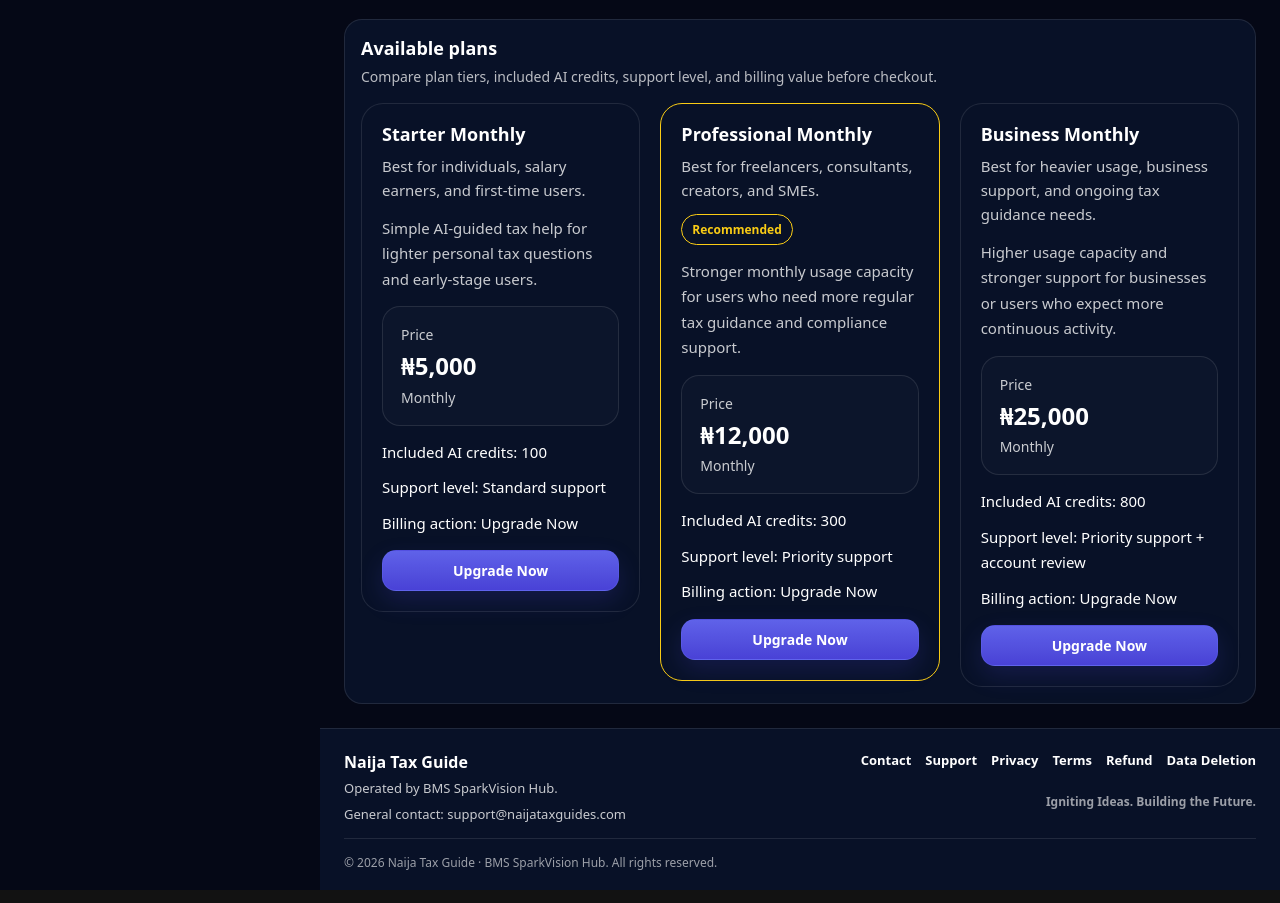
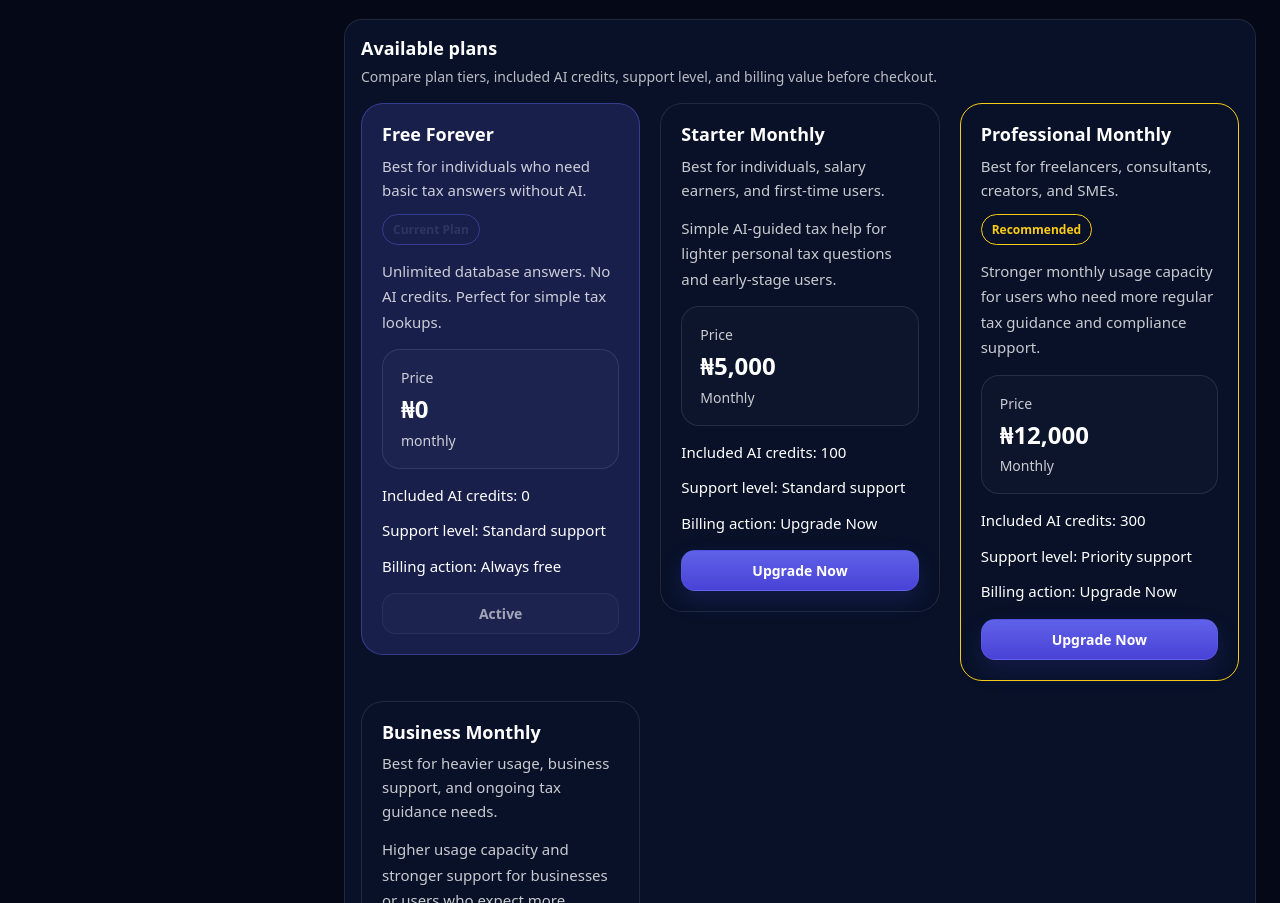
Before and after one commit to SirBM201/naija-tax-guide-frontend, a Next.js app: page /plans in a window 1280 px wide. Shown: the part 842-1745 px from the top of the page. Built offline with nearby package versions, Linux system fonts and the light colour scheme; no server answers; sample sign-in values are in the browser's storage.

Commit message:
Update page.tsx

```diff
--- a/app/plans/page.tsx
+++ b/app/plans/page.tsx
@@ -1,82 +1,142 @@
 "use client";
 
 import React, { useMemo, useState } from "react";
+
 import { useRouter } from "next/navigation";
+
 import AppShell, {
+
 shellButtonPrimary,
+
 shellButtonSecondary,
+
 } from "@/components/app-shell";
-import WorkspaceSectionCard from "@/components/workspace-section-card";
+
+import WorkspaceSectionCard from
+"@/components/workspace-section-card";
+
 import {
+
 Banner,
+
 MetricCard,
+
 formatCurrency,
+
 formatDate,
+
 } from "@/components/ui";
+
 import { CardsGrid, SectionStack } from "@/components/page-layout";
+
 import { useWorkspaceState } from "@/hooks/useWorkspaceState";
+
 import { buildWorkspaceAlerts } from "@/lib/workspace-alerts";
+
 import { useAuth } from "@/lib/auth";
+
 import { apiJson, isApiError } from "@/lib/api";
 
 type BillingCycle = "monthly" | "quarterly" | "yearly";
-type Tier = "starter" | "professional" | "business";
+
+type Tier = "free" | "starter" | "professional" | "business";
 
 type DisplayPlan = {
+
 code: string;
+
 tier: Tier;
+
 cycle: BillingCycle;
+
 name: string;
+
 audience: string;
+
 description: string;
+
 price: number;
+
 credits: number;
+
 support_level: string;
+
 recommended?: boolean;
+
 active?: boolean;
+
 };
 
 type ChangePlanResp = {
+
 ok?: boolean;
+
 action?: string;
+
 message?: string;
+
 authorization_url?: string;
+
 access_code?: string;
+
 reference?: string;
+
 error?: string;
+
 root_cause?: string;
+
 details?: unknown;
+
 fix?: string;
+
 target_plan?: unknown;
+
 subscription?: unknown;
+
 subscription_summary?: {
+
 current_plan_code?: string | null;
+
 pending_plan_code?: string | null;
+
 pending_starts_at?: string | null;
+
 has_pending_change?: boolean;
+
 is_active_now?: boolean;
+
 status?: string | null;
+
 };
+
 };
 
 type SafeSubscriptionSummary = {
+
 current_plan_code?: string | null;
+
 pending_plan_code?: string | null;
+
 pending_starts_at?: string | null;
+
 has_pending_change?: boolean;
+
 is_active_now?: boolean;
+
 status?: string | null;
+
 };
 
 const PLANS: DisplayPlan[] = [
+
+// Starter plans
 {
 code: "starter_monthly",
 tier: "starter",
 cycle: "monthly",
 name: "Starter Monthly",
 audience: "Best for individuals, salary earners, and first-time users.",
-    description:
-      "Simple AI-guided tax help for lighter personal tax questions and early-stage users.",
+description: "Simple AI-guided tax help for lighter personal tax questions and early-stage users.",
 price: 5000,
 credits: 100,
 support_level: "Standard support",
@@ -87,8 +147,7 @@
 cycle: "quarterly",
 name: "Starter Quarterly",
 audience: "Best for individuals, salary earners, and first-time users.",
-    description:
-      "Simple AI-guided tax help for lighter personal tax questions and early-stage users.",
+description: "Simple AI-guided tax help for lighter personal tax questions and early-stage users.",
 price: 14000,
 credits: 300,
 support_level: "Standard support",
@@ -99,20 +158,20 @@
 cycle: "yearly",
 name: "Starter Yearly",
 audience: "Best for individuals, salary earners, and first-time users.",
-    description:
-      "Simple AI-guided tax help for lighter personal tax questions and early-stage users.",
+description: "Simple AI-guided tax help for lighter personal tax questions and early-stage users.",
 price: 51000,
 credits: 1200,
 support_level: "Standard support",
 },
+
+// Professional plans
 {
 code: "professional_monthly",
 tier: "professional",
 cycle: "monthly",
 name: "Professional Monthly",
 audience: "Best for freelancers, consultants, creators, and SMEs.",
-    description:
-      "Stronger monthly usage capacity for users who need more regular tax guidance and compliance support.",
+description: "Stronger monthly usage capacity for users who need more regular tax guidance and compliance support.",
 price: 12000,
 credits: 300,
 support_level: "Priority support",
@@ -124,8 +183,7 @@
 cycle: "quarterly",
 name: "Professional Quarterly",
 audience: "Best for freelancers, consultants, creators, and SMEs.",
-    description:
-      "Stronger monthly usage capacity for users who need more regular tax guidance and compliance support.",
+description: "Stronger monthly usage capacity for users who need more regular tax guidance and compliance support.",
 price: 33600,
 credits: 900,
 support_level: "Priority support",
@@ -137,22 +195,21 @@
 cycle: "yearly",
 name: "Professional Yearly",
 audience: "Best for freelancers, consultants, creators, and SMEs.",
-    description:
-      "Stronger monthly usage capacity for users who need more regular tax guidance and compliance support.",
+description: "Stronger monthly usage capacity for users who need more regular tax guidance and compliance support.",
 price: 122400,
 credits: 3600,
 support_level: "Priority support",
 recommended: true,
 },
+
+// Business plans
 {
 code: "business_monthly",
 tier: "business",
 cycle: "monthly",
 name: "Business Monthly",
-    audience:
-      "Best for heavier usage, business support, and ongoing tax guidance needs.",
-    description:
-      "Higher usage capacity and stronger support for businesses or users who expect more continuous activity.",
+audience: "Best for heavier usage, business support, and ongoing tax guidance needs.",
+description: "Higher usage capacity and stronger support for businesses or users who expect more continuous activity.",
 price: 25000,
 credits: 800,
 support_level: "Priority support + account review",
@@ -162,10 +219,8 @@
 tier: "business",
 cycle: "quarterly",
 name: "Business Quarterly",
-    audience:
-      "Best for heavier usage, business support, and ongoing tax guidance needs.",
-    description:
-      "Higher usage capacity and stronger support for businesses or users who expect more continuous activity.",
+audience: "Best for heavier usage, business support, and ongoing tax guidance needs.",
+description: "Higher usage capacity and stronger support for businesses or users who expect more continuous activity.",
 price: 70000,
 credits: 2400,
 support_level: "Priority support + account review",
@@ -175,17 +230,16 @@
 tier: "business",
 cycle: "yearly",
 name: "Business Yearly",
-    audience:
-      "Best for heavier usage, business support, and ongoing tax guidance needs.",
-    description:
-      "Higher usage capacity and stronger support for businesses or users who expect more continuous activity.",
+audience: "Best for heavier usage, business support, and ongoing tax guidance needs.",
+description: "Higher usage capacity and stronger support for businesses or users who expect more continuous activity.",
 price: 255000,
 credits: 9600,
 support_level: "Priority support + account review",
 },
+
 ];
 
-function safeText(value: unknown, fallback = "—"): string {
+function safeText(value: unknown, fallback = "---"): string {
 if (typeof value === "string") {
 const clean = value.trim();
 return clean || fallback;
@@ -287,7 +341,8 @@
 const [processingCode, setProcessingCode] = useState<string>("");
 
 const subscriptionSummary =
-    (billing?.subscription_summary as SafeSubscriptionSummary | undefined) || {};
+(billing?.subscription_summary as SafeSubscriptionSummary | undefined) ||
+{};
 
 const billingDates = {
 starts_at: (billing as any)?.starts_at || (billing as any)?.started_at || "",
@@ -354,7 +409,7 @@
 function isDowngradeTarget(plan: DisplayPlan): boolean {
 const current = PLANS.find((item) => item.code === currentPlanCode);
 if (!current) return false;
-    const rank = { starter: 1, professional: 2, business: 3 } as const;
+const rank = { free: 0, starter: 1, professional: 2, business: 3 } as const;
 return rank[plan.tier] < rank[current.tier];
 }
 
@@ -411,7 +466,7 @@
 if (isApiError(error)) {
 const details =
 typeof error.data?.fix === "string"
-            ? `${error.message} — ${error.data.fix}`
+? `${error.message} --- ${error.data.fix}`
 : error.message;
 setCheckoutError(details);
 } else if (error instanceof Error) {
@@ -623,6 +678,91 @@
 subtitle="Compare plan tiers, included AI credits, support level, and billing value before checkout."
 >
 <CardsGrid min={250}>
+{/* ===== FREE FOREVER PLAN ===== */}
+{(() => {
+const isCurrentFree = currentPlanCode === null || currentPlanCode === "";
+return (
+<div key="free_plan" style={planCardStyle(isCurrentFree, false)}>
+<div style={{ display: "grid", gap: 12 }}>
+<div style={{ minWidth: 0 }}>
+<div style={{ fontSize: 18, fontWeight: 900, lineHeight: 1.2, overflowWrap: "anywhere" }}>
+Free Forever
+</div>
+<div style={{ marginTop: 8, color: "var(--text-muted)", fontSize: 15, lineHeight: 1.6, overflowWrap: "anywhere" }}>
+Best for individuals who need basic tax answers without AI.
+</div>
+</div>
+{isCurrentFree && (
+<span
+style={{
+justifySelf: "start",
+alignSelf: "start",
+borderRadius: 999,
+padding: "6px 10px",
+fontSize: 12,
+fontWeight: 800,
+color: "var(--accent)",
+border: "1px solid var(--accent-border)",
+maxWidth: "100%",
+overflowWrap: "anywhere",
+}}
+>
+Current Plan
+</span>
+)}
+</div>
+<div style={{ color: "var(--text-muted)", fontSize: 15, lineHeight: 1.7, overflowWrap: "anywhere" }}>
+Unlimited database answers. No AI credits. Perfect for simple tax lookups.
+</div>
+<div
+style={{
+border: "1px solid var(--border)",
+borderRadius: 18,
+background: "rgba(255,255,255,0.02)",
+padding: 18,
+display: "grid",
+gap: 8,
+minWidth: 0,
+}}
+>
+<div style={{ fontSize: 14, color: "var(--text-muted)" }}>Price</div>
+<div style={{ fontSize: 24, fontWeight: 900, lineHeight: 1.15, overflowWrap: "anywhere" }}>
+{formatCurrency(0, "NGN")}
+</div>
+<div style={{ fontSize: 14, color: "var(--text-muted)", overflowWrap: "anywhere" }}>
+{billingCycle}
+</div>
+</div>
+<div style={{ display: "grid", gap: 10, fontSize: 15, lineHeight: 1.7, minWidth: 0 }}>
+<div style={{ overflowWrap: "anywhere" }}>Included AI credits: 0</div>
+<div style={{ overflowWrap: "anywhere" }}>Support level: Standard support</div>
+<div style={{ overflowWrap: "anywhere" }}>Billing action: Always free</div>
+</div>
+<div
+style={{
+display: "grid",
+gridTemplateColumns: "minmax(0, 1fr)",
+gap: 12,
+width: "100%",
+}}
+>
+<button
+disabled={true}
+style={{
+...shellButtonSecondary(),
+width: "100%",
+justifyContent: "center",
+opacity: 0.6,
+}}
+>
+Active
+</button>
+</div>
+</div>
+);
+})()}
+
+{/* ===== PAID PLANS ===== */}
 {plansForCycle.map((plan) => {
 const isCurrent = currentPlanCode === plan.code;
 const isPending = pendingPlanCode === plan.code;
@@ -662,7 +802,6 @@
 {plan.audience}
 </div>
 </div>
-
 {isCurrent ? (
 <span
 style={{
```
Lines whose indentation alone changed are shown as unchanged.
